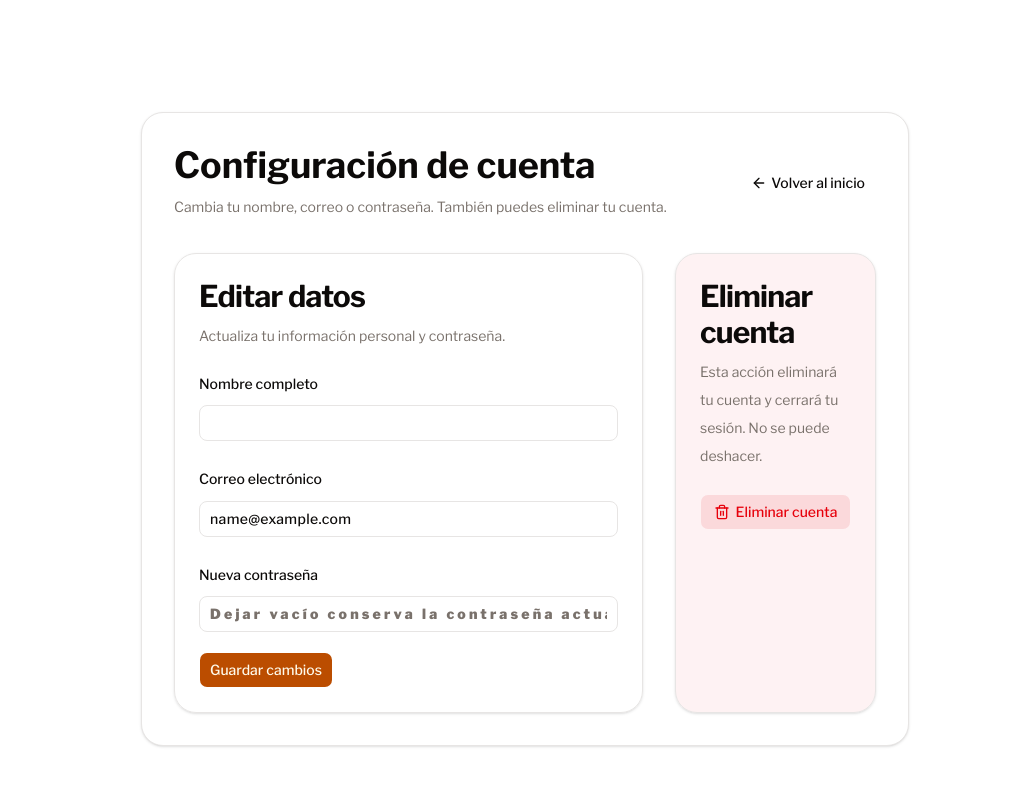
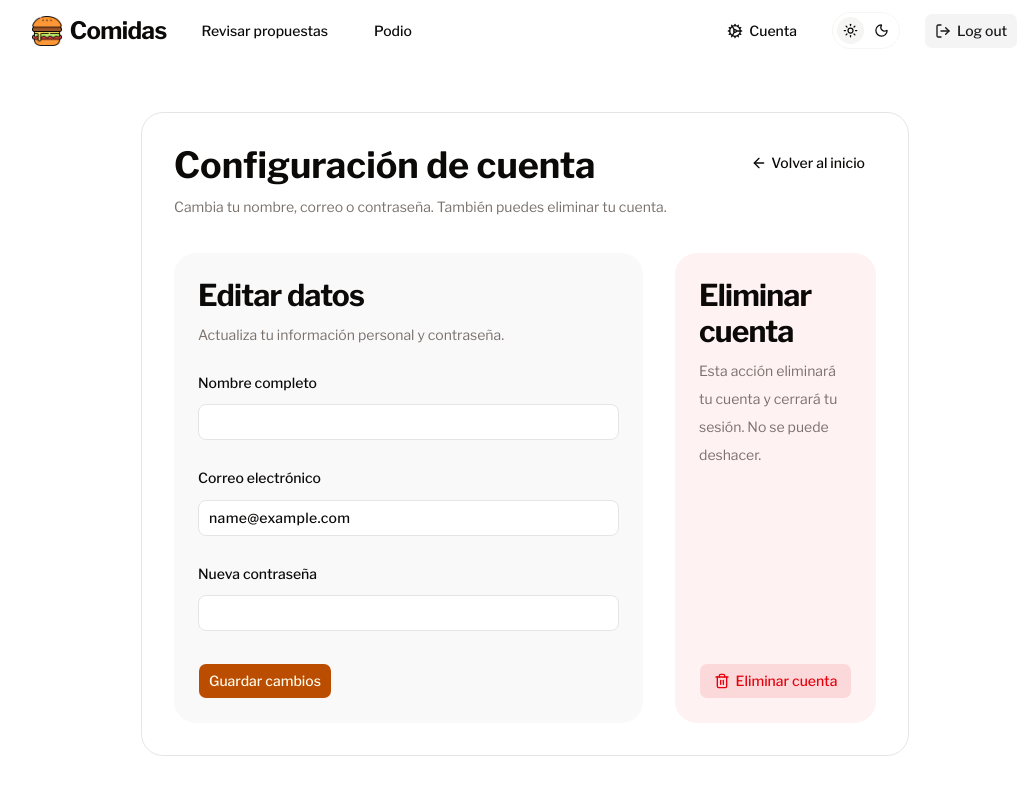
Before and after one commit to xsky13/crud_progra_3, a React (Vite) app in the folder frontend/: page /configuraciones in a window 1280 px wide. Shown: the top 794 px of the page, without its empty margins (115-1151 px from the left). Built offline with nearby package versions, Linux system fonts and the light colour scheme; sample sign-in values are in the browser's storage.

Commit message:
minor changes to settings page

```diff
--- a/frontend/src/components/AdminComponents/AcceptProposal.tsx
+++ b/frontend/src/components/AdminComponents/AcceptProposal.tsx
@@ -21,7 +21,7 @@ export default function AcceptProposal({ proposalId }: { proposalId: number }) {
     // Cerrar diálogo después de aceptación exitosa
     useEffect(() => {
         if (fetcherAccept.state === "idle" && fetcherAccept.data?.ok) {
-            setOpen(false);
+            setTimeout(() => setOpen(false), 0); // cambiar estado en ultimo render? elimina error de mi editor de codigo
         }
     }, [fetcherAccept.state, fetcherAccept.data]);
 
--- a/frontend/src/routes/Configuraciones.tsx
+++ b/frontend/src/routes/Configuraciones.tsx
@@ -7,25 +7,23 @@ import { Dialog, DialogContent, DialogHeader, DialogTitle, DialogTrigger } from
 import errorToast from "@/lib/errorToast";
 import type updateAccount from "@/services/auth/updateAccount";
 import { ArrowLeft, Trash2 } from "lucide-react";
-import { useEffect, useRef, useState } from "react";
+import { useEffect, useRef } from "react";
 import { Form, useFetcher } from "react-router";
 import { toast } from "sonner";
 import useUser from "@/hooks/useUser";
+import Header from "@/components/Header";
 
 export default function Configuraciones() {
     const user = useUser();
     const fetcher = useFetcher<typeof updateAccount>();
     const toastId = useRef<string | number>(0);
-    const [updateSuccess, setUpdateSuccess] = useState(false);
 
     useEffect(() => {
         if (fetcher.data?.error?.msg) {
             toastId.current = errorToast(fetcher.data.error.msg);
-            setUpdateSuccess(false);
         } else if (fetcher.data?.success) {
             toast.dismiss(toastId.current);
             toast.success("Datos actualizados correctamente");
-            setUpdateSuccess(true);
         }
     }, [fetcher.data]);
 
@@ -45,9 +43,11 @@ export default function Configuraciones() {
     }
 
     return (
+        <>
+            <Header />
             <div className="min-h-screen py-28 px-4 sm:px-6 lg:px-8">
-            <div className="mx-auto max-w-3xl rounded-3xl border border-border bg-background p-8 shadow-sm">
-                <div className="flex flex-col gap-4 md:flex-row md:items-center md:justify-between">
+                <div className="mx-auto  max-w-3xl rounded-3xl border border-border p-8">
+                    <div className="flex flex-col gap-4 md:flex-row md:justify-between">
                         <div>
                             <h1 className="text-3xl font-semibold">Configuración de cuenta</h1>
                             <p className="mt-2 text-sm text-muted-foreground">
@@ -62,7 +62,7 @@ export default function Configuraciones() {
                     </div>
 
                     <div className="mt-8 grid gap-8 lg:grid-cols-[1.4fr_0.6fr]">
-                    <div className="rounded-3xl border border-border bg-secondary/5 p-6 shadow-sm">
+                        <div className="rounded-3xl bg-secondary/50 p-6">
                             <h2 className="text-xl font-semibold">Editar datos</h2>
                             <p className="mt-2 text-sm text-muted-foreground">
                                 Actualiza tu información personal y contraseña.
@@ -78,6 +78,7 @@ export default function Configuraciones() {
                                         <Input
                                             id="nombre"
                                             name="nombre"
+                                            className=" bg-white dark:bg-input/30"
                                             defaultValue={user.nombre}
                                             aria-invalid={fetcher.data?.error?.field == "nombre"}
                                         />
@@ -88,6 +89,7 @@ export default function Configuraciones() {
                                             id="email"
                                             type="email"
                                             name="email"
+                                            className=" bg-white dark:bg-input/30"
                                             defaultValue={user.email}
                                             aria-invalid={fetcher.data?.error?.field == "email"}
                                         />
@@ -98,33 +100,30 @@ export default function Configuraciones() {
                                             id="contrasena"
                                             type="password"
                                             name="contrasena"
-                                        placeholder="Dejar vacío conserva la contraseña actual"
+                                            className=" bg-white dark:bg-input/30"
                                             aria-invalid={fetcher.data?.error?.field == "contrasena"}
                                         />
                                     </Field>
                                 </FieldGroup>
 
-                            <div className="flex flex-col gap-3 sm:flex-row sm:items-center sm:justify-between">
+                                <div className="mt-8 flex flex-col gap-3 sm:flex-row sm:items-center sm:justify-between">
                                     <SubmitButton
                                         className="w-full sm:w-auto"
                                         isSubmitting={fetcher.state == "submitting"}
                                     >
                                         Guardar cambios
                                     </SubmitButton>
-                                {updateSuccess && (
-                                    <span className="text-sm text-foreground/80">
-                                        Cambios guardados con éxito.
-                                    </span>
-                                )}
                                 </div>
                             </fetcher.Form>
                         </div>
 
-                    <div className="rounded-3xl border border-border bg-destructive/5 p-6 shadow-sm">
+                        <div className="rounded-3xl flex flex-col justify-between bg-destructive/5 p-6">
+                            <div>
                                 <h2 className="text-xl font-semibold text-destructive-foreground">Eliminar cuenta</h2>
                                 <p className="mt-2 text-sm text-muted-foreground">
                                     Esta acción eliminará tu cuenta y cerrará tu sesión. No se puede deshacer.
                                 </p>
+                            </div>
 
                             <Dialog>
                                 <DialogTrigger asChild>
@@ -150,5 +149,6 @@ export default function Configuraciones() {
                     </div>
                 </div>
             </div>
+        </>
     );
 }
```
Lines whose indentation alone changed are shown as unchanged.
